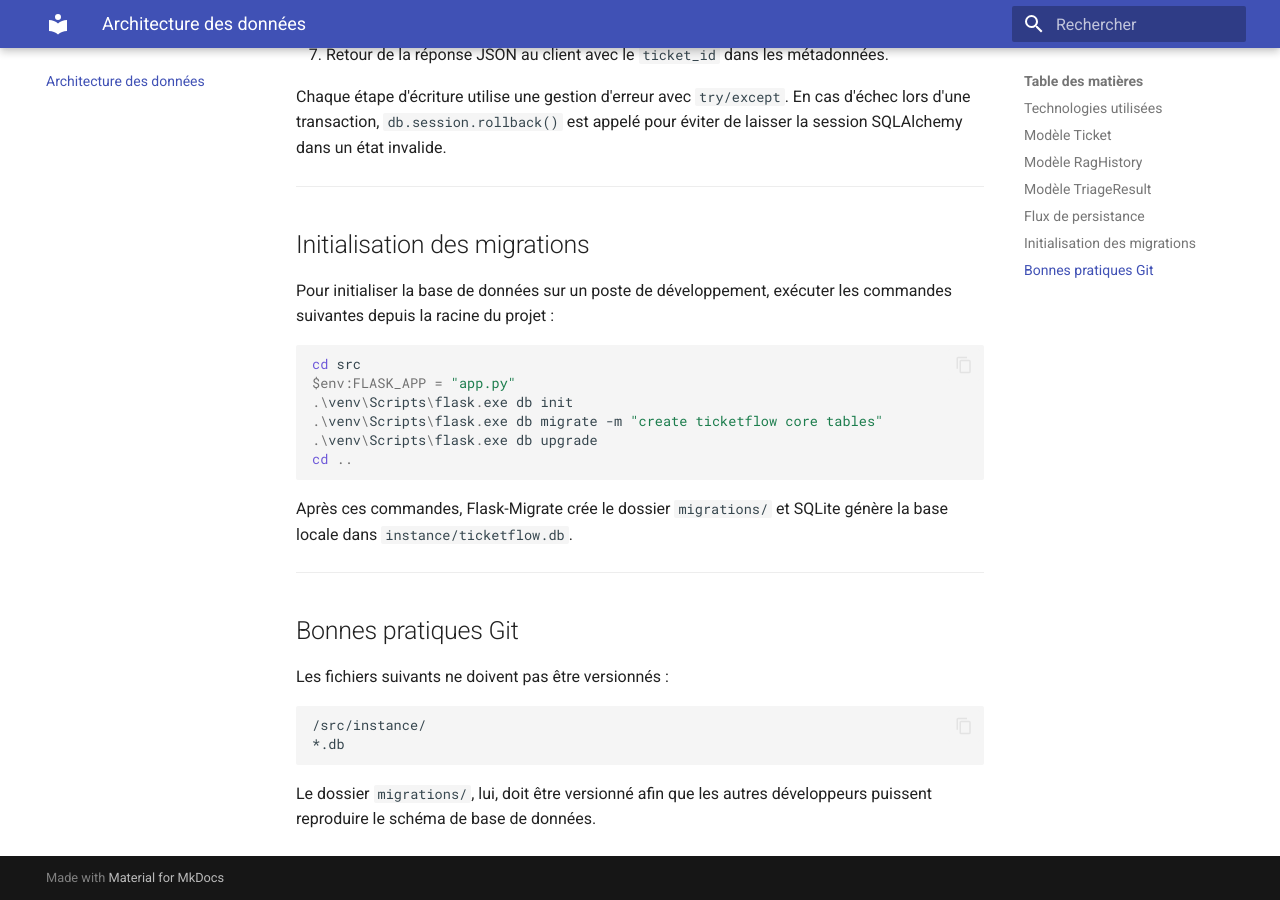
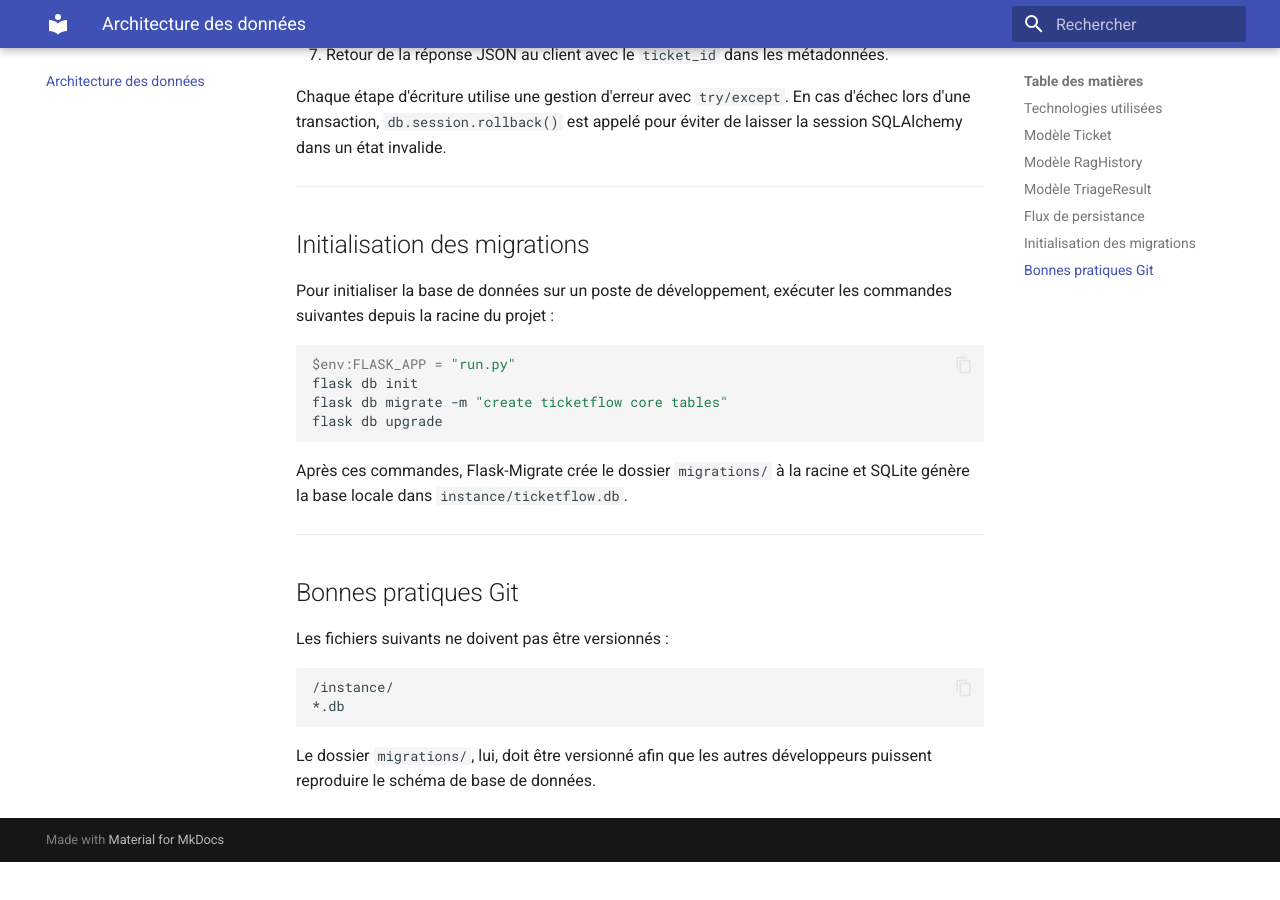
Before and after one commit to RacGab/veille-techno-1SH, an MkDocs documentation site: the page built from docs/database.md, in a window 1280 px wide and 900 px high, scrolled down 3069 px. Built offline with MkDocs 1.6.1 and Material for MkDocs 9.7.7, drawn with Linux system fonts in a browser that asks for light colours; after the commit the page ends 3931 px from its top, so only the background shows below that.

Commit message:
docs: mise à jour de la documentation pour refléter la nouvelle architecture
Mise à jour des commandes d'installation, de démarrage (run.py) et d'initialisation de la base de données dans basics.md et database.md suite à la restructuration du projet.

````diff
--- a/docs/database.md
+++ b/docs/database.md
@@ -102,15 +102,13 @@ En cas d'échec lors d'une transaction, `db.session.rollback()` est appelé pour
 Pour initialiser la base de données sur un poste de développement, exécuter les commandes suivantes depuis la racine du projet :
 
 ```powershell
-cd src
-$env:FLASK_APP = "app.py"
-.\venv\Scripts\flask.exe db init
-.\venv\Scripts\flask.exe db migrate -m "create ticketflow core tables"
-.\venv\Scripts\flask.exe db upgrade
-cd ..
+$env:FLASK_APP = "run.py"
+flask db init
+flask db migrate -m "create ticketflow core tables"
+flask db upgrade
 ```
 
-Après ces commandes, Flask-Migrate crée le dossier `migrations/` et SQLite génère la base locale dans `instance/ticketflow.db`.
+Après ces commandes, Flask-Migrate crée le dossier `migrations/` à la racine et SQLite génère la base locale dans `instance/ticketflow.db`.
 
 ---
 
@@ -119,7 +117,7 @@ Après ces commandes, Flask-Migrate crée le dossier `migrations/` et SQLite gé
 Les fichiers suivants ne doivent pas être versionnés :
 
 ```gitignore
-/src/instance/
+/instance/
 *.db
 ```
 
````
Also changed, not shown: docs/basics.md (+5 -6 lines).
